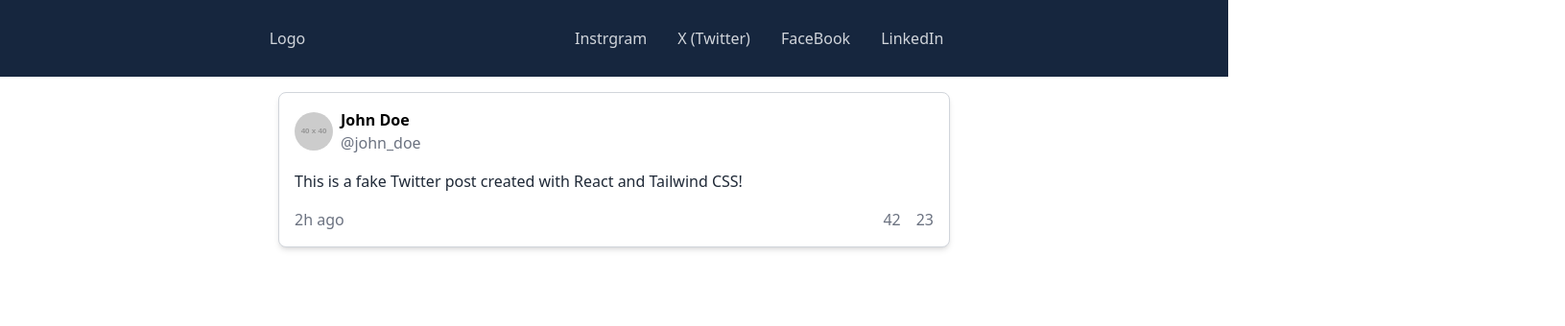
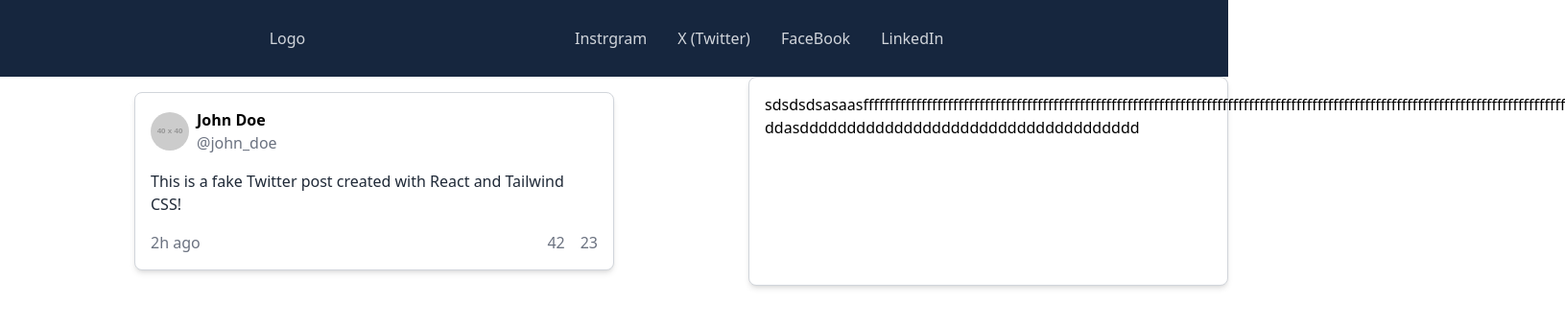
Before and after one commit to Rsingh1996/social-media-fakepost, a React (Vite) app: page / in a window 1280 px wide. Shown: the top 340 px of the page at 96% size, 1631 px wide, since content can reach past the window. Built offline with nearby package versions, Linux system fonts and the light colour scheme.

Commit message:
created CreatePost component

```diff
--- /dev/null
+++ b/src/component/CreateTwitterPost.jsx
@@ -0,0 +1,14 @@
+import React from "react";
+
+const CreateTwitterPost = () => {
+  return (
+    <div className=" max-w-[500px] bg-white border border-gray-300 rounded-lg p-4 mb-4 shadow-md">
+      <h1>
+        sdsdsdsasaasfffffffffffffffffffffffffffffffffffffffffffffffffffffffffffffffffffffffffffffffffffffffffffffffffffffffffffffffffffffffffffffffffffff
+        ddasdddddddddddddddddddddddddddddddddddd
+      </h1>
+    </div>
+  );
+};
+
+export default CreateTwitterPost;
--- a/src/component/Home.jsx
+++ b/src/component/Home.jsx
@@ -1,12 +1,16 @@
 import React from "react";
 import Navbar from "./Navbar";
 import Twitter from "./Twitter";
+import CreateTwitterPost from "./CreateTwitterPost";
 
 export const Home = () => {
   return (
-    <div className=" ">
+    <div>
       <Navbar />
-      <Twitter />
+      <div className="flex">
+        <Twitter />
+        <CreateTwitterPost />
+      </div>
     </div>
   );
 };
--- a/src/component/TwitterPost.jsx
+++ b/src/component/TwitterPost.jsx
@@ -9,7 +9,7 @@ const TwitterPost = ({
   retweets,
 }) => {
   return (
-    <div className="w-[700px] bg-white border border-gray-300 rounded-lg p-4 mb-4 shadow-md">
+    <div className="max-w-[500px] bg-white border border-gray-300 rounded-lg p-4 mb-4 shadow-md">
       <div className="flex items-center mb-4">
         <img
           src="https://via.placeholder.com/40"
```
